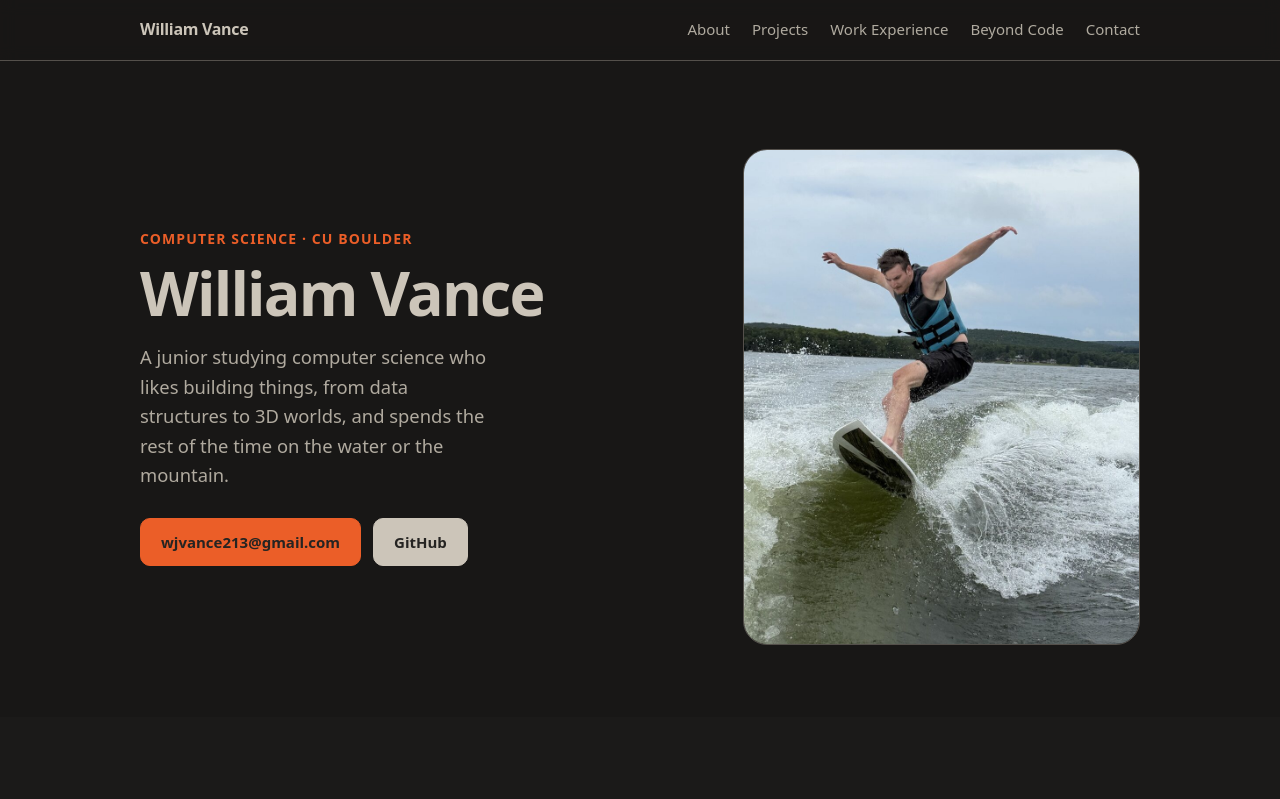
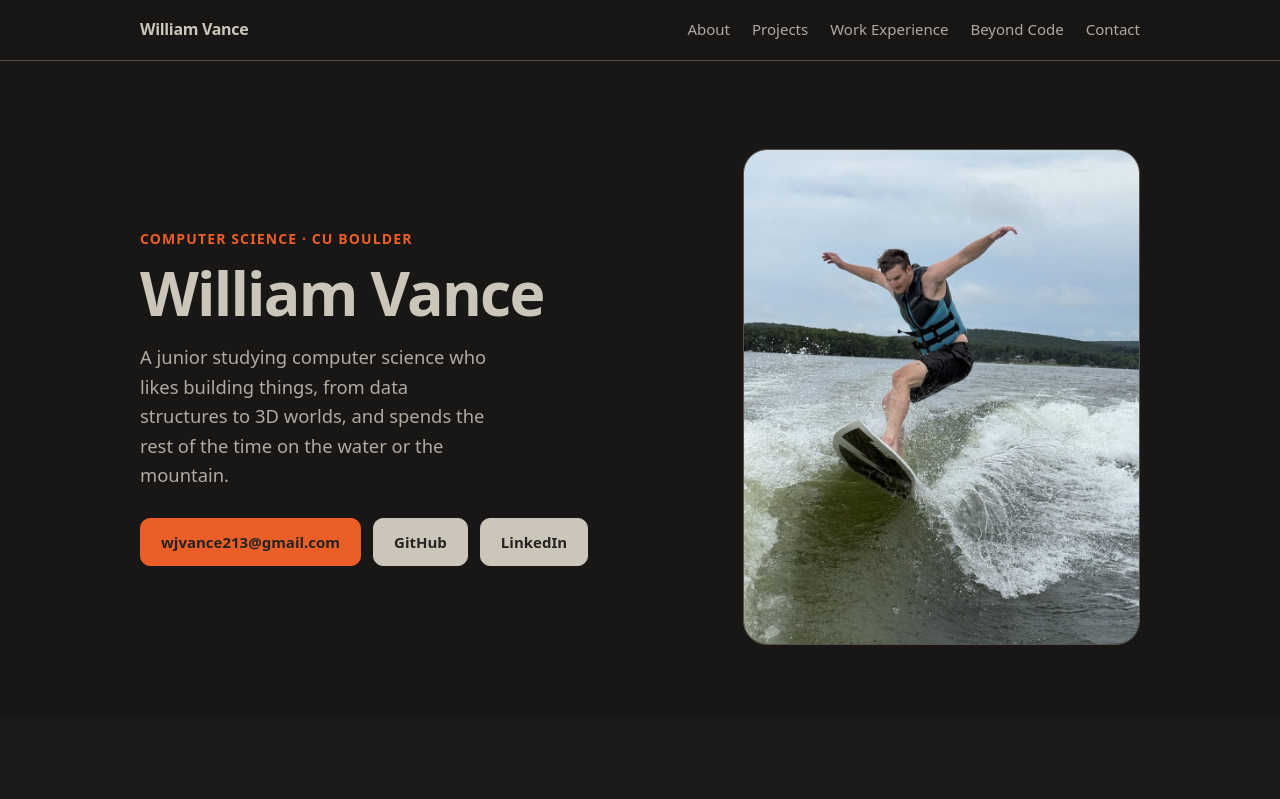
Before and after one commit to wjvance213/personalWebsite, a React (Vite) app: page / in a window 1280 px wide. Shown: the top 799 px of the page. Built offline with nearby package versions, Linux system fonts and the light colour scheme.

Commit message:
adding location and linkedin to connect

```diff
--- a/src/content.js
+++ b/src/content.js
@@ -1,5 +1,5 @@
 // All site copy lives here so it can be edited without touching the components.
-// Anything still missing (résumé, LinkedIn, location, Squilly's Delay) is left out
+// Anything still missing (résumé, Squilly's Delay) is left out
 // rather than shown as a placeholder; add it here when it's ready.
 import surfPhoto from './assets/surf.jpg'
 import blenderTrackerClip from './assets/BlenderTrackerclip.mp4'
@@ -8,7 +8,7 @@ export const site = {
   name: 'William Vance',
   github: 'https://github.com/wjvance213',
   resume: null, // set to '/resume.pdf' once the file is in public/; adds a Résumé card to Contact and a Hero button
-  linkedin: null,
+  linkedin: 'https://www.linkedin.com/in/will-vance-36742a363/',
   email: 'wjvance213@gmail.com',
 }
 
@@ -102,5 +102,5 @@ export const hobbies = [
 export const contact = {
   heading: "Let's talk",
   text: "I'm looking for software internships. The best way to reach me is through any of the links below.",
-  location: null, // e.g. 'Boulder, Colorado'; shows a Location card once set
+  location: 'Broomfield, CO',
 }
```
